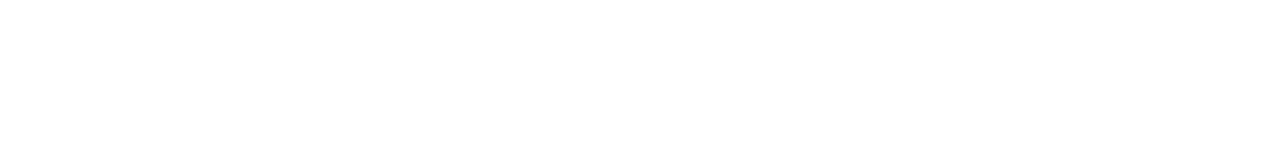
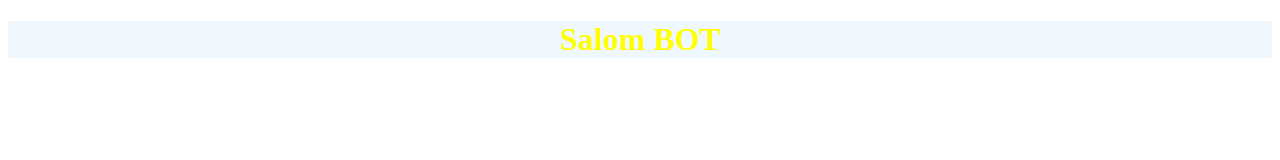
Before and after one commit to SUNNATILLACODER/__war1pov___, a plain HTML site: page index.html in a window 1280 px wide. Drawn offline with Linux system fonts and the light colour scheme.

Commit message:
H1 orqa rangi boyaldi

```diff
--- a/index.html
+++ b/index.html
@@ -7,6 +7,6 @@
     <link rel="stylesheet" href="./main.css">
 </head>
 <body>
-
+    <h1>Salom BOT</h1>
 </body>
 </html>
--- a/main.css
+++ b/main.css
@@ -0,0 +1,5 @@
+h1{
+    background-color: aliceblue;
+    color: yellow;
+    text-align: center;
+}
```
